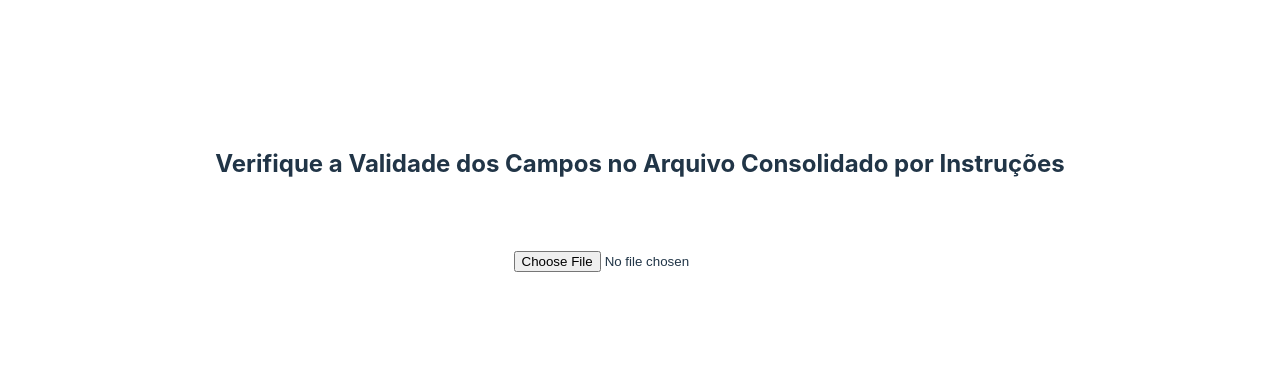
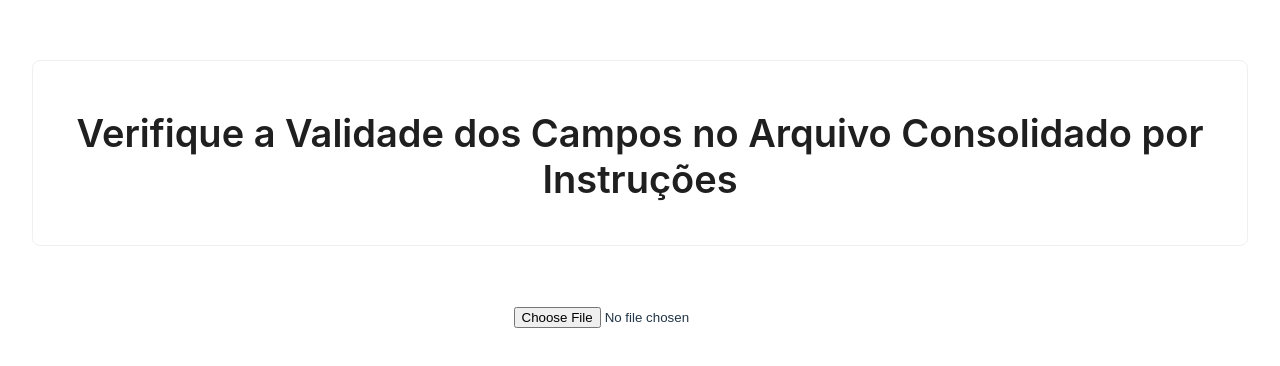
Before and after one commit to matefs/validador-de-arquivo-fiscal, a React (Vite) app: page / in a window 1280 px wide. Shown: the part 188-554 px from the top of the page. Built offline with nearby package versions, Linux system fonts and the light colour scheme.

Commit message:
add: antd & separado o linInstructions do extractFieldsfromlinescomponent

```diff
--- a/package.json
+++ b/package.json
@@ -10,6 +10,7 @@
     "preview": "vite preview"
   },
   "dependencies": {
+    "antd": "^5.9.0",
     "react": "^18.2.0",
     "react-dom": "^18.2.0"
   },
--- a/src/App.jsx
+++ b/src/App.jsx
@@ -5,9 +5,31 @@ import UploadForm from './components/UploadForm';
 
 function App() {
   const [uploadedTextFile, setUploadedTextFile] = useState();
+  const [lineInstructions, setLineInstructions] = useState([
+    {
+      startLine: 1,
+      endLine: 1,
+      fields: [
+        { name: 'Company Name', startPos: 1, endPos: 27 },
+        { name: 'Fiscal Year', startPos: 28, endPos: 31 },
+      ],
+    },
+    {
+      startLine: 2,
+      endLine: 10,
+      fields: [
+        { name: 'Campo 1 ao 8', startPos: 1, endPos: 8 },
+        { name: 'Another Field', startPos: 8, endPos: 28 },
+      ],
+    },
+  ]);
+
   return (
     <div>
-      <ExtractFieldsFromLinesComponent uploadedTextFile={uploadedTextFile} />
+      <ExtractFieldsFromLinesComponent
+      lineInstructions={lineInstructions}
+      uploadedTextFile={uploadedTextFile}
+      />
       <br />
       {}
       <UploadForm
--- a/src/components/ExtractFieldsFromLinesComponent.jsx
+++ b/src/components/ExtractFieldsFromLinesComponent.jsx
@@ -1,29 +1,14 @@
 import React, { useState, useEffect } from 'react';
 
-function ExtractFieldsFromLinesComponent({ uploadedTextFile = '' }) {
-  const [lineInstructions, setLineInstructions] = useState([
-    {
-      startLine: 1,
-      endLine: 1,
-      fields: [
-        { name: 'Company Name', startPos: 1, endPos: 27 },
-        { name: 'Fiscal Year', startPos: 28, endPos: 31 },
-      ],
-    },
-    {
-      startLine: 2,
-      endLine: 10,
-      fields: [
-        { name: 'Campo 1 ao 8', startPos: 1, endPos: 8 },
-        { name: 'Another Field', startPos: 8, endPos: 28 },
-      ],
-    },
-  ]);
+import { Typography, Card } from 'antd';
+const { Title } = Typography;
+
+
+function ExtractFieldsFromLinesComponent({ lineInstructions={}, uploadedTextFile=''}) {
 
   const [extractedData, setExtractedData] = useState([]);
 
-  useEffect(() => {
-    // Function to extract fields based on line instructions
+  // Function to extract fields based on line instructions
     function extractFieldsFromLine(lineNumber, line) {
       const extractedFields = [];
       lineInstructions.forEach((instruction) => {
@@ -42,6 +27,8 @@ function ExtractFieldsFromLinesComponent({ uploadedTextFile = '' }) {
       });
       return extractedFields;
     }
+
+  useEffect(() => {
 
     // Process the tax file data
     const lines = uploadedTextFile.split('\n');
@@ -66,10 +53,10 @@ function ExtractFieldsFromLinesComponent({ uploadedTextFile = '' }) {
 
   return (
     <div>
-      <div>
-        <h2>
+      <Card>
+        <Title>
           Verifique a Validade dos Campos no Arquivo Consolidado por Instruções
-        </h2>
+        </Title>
         {uploadedTextFile !== '' ? (
           <table border={0}>
             <thead>
@@ -92,6 +79,7 @@ function ExtractFieldsFromLinesComponent({ uploadedTextFile = '' }) {
                       </strong>
                     </td>
                   </tr>
+
                   {instruction.fields.map((field, fieldIndex) => (
                     <tr key={fieldIndex}>
                       <td style={{ padding: '20px' }}>{field.name}</td>
@@ -133,8 +121,11 @@ function ExtractFieldsFromLinesComponent({ uploadedTextFile = '' }) {
                         ) : (
                           'N/A'
                         )}
-                      </td>
+
+                  </td>
+
                     </tr>
+
                   ))}
                 </React.Fragment>
               ))}
@@ -143,7 +134,7 @@ function ExtractFieldsFromLinesComponent({ uploadedTextFile = '' }) {
         ) : (
           ''
         )}
-      </div>
+      </Card>
     </div>
   );
 }
```
Also changed, not shown: .eslintrc.cjs, 1 other file (tests, documents, lock files or other folders).
